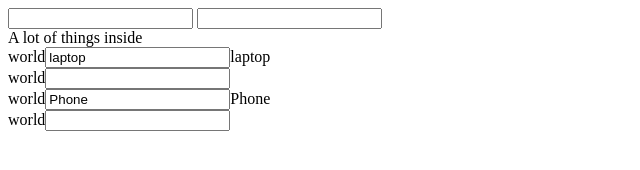
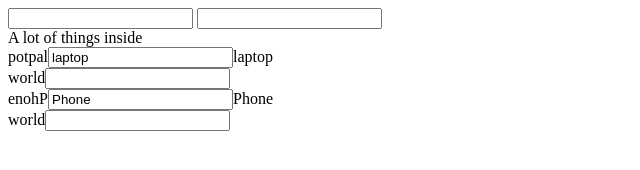
Before and after one commit to charlenepe/angularjs-sample-app, a plain HTML site: page index.html in a window 1280 px wide. Shown: the full height of the page, 0-640 px from the left. Drawn offline with Linux system fonts and the light colour scheme.

Commit message:
With directives

```diff
--- a/index.html
+++ b/index.html
@@ -21,6 +21,10 @@
 <script type="text/javascript">
     var app= angular.module("myapp",[]);
 
+    function reverse(s){
+        return s.split("").reverse().join("");
+    }
+
     app.directive("charlene", function () {
       return {
         restrict: "E",
@@ -42,7 +46,14 @@
 
           if (attr.equipment) {
             scope.pev = attr.equipment;
+            scope.charv = reverse(attr.equipment);
           }
+
+          scope.$watch("pev", function(newValue, oldValue) {
+            if (newValue){
+                scope.charv = reverse(newValue);
+            }
+          });
         }
       }
     });
```
